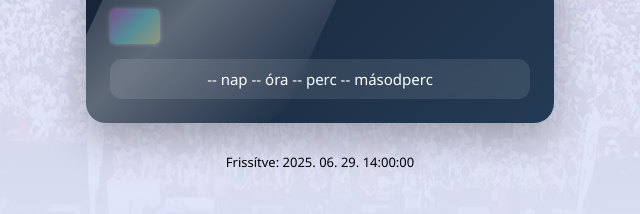
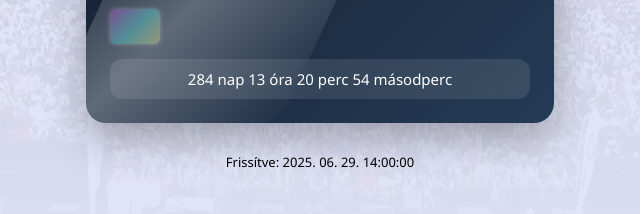
Before and after one commit to kozpenzfigyelo/rendszervaltas26, a plain HTML site: page index.html in a window 1280 px wide. Shown: the part 506-720 px from the top of the page, 320-960 px from the left. Drawn offline with Linux system fonts and the light colour scheme; a web font is replaced by a local one.

Commit message:
Add files via upload

```diff
--- a/index.html
+++ b/index.html
@@ -283,8 +283,9 @@
   const seconds = Math.floor((remaining % (60 * 1000)) / 1000);
 
   document.getElementById('countdown').textContent =
-        ${days} nap ${hours} óra ${minutes} perc ${seconds} másodperc;
+    `${days} nap ${hours} óra ${minutes} perc ${seconds} másodperc`;
 }
+
 
     updateCountdown();
     const intervalId = setInterval(updateCountdown, 1000);
```
Lines whose indentation alone changed are shown as unchanged.
